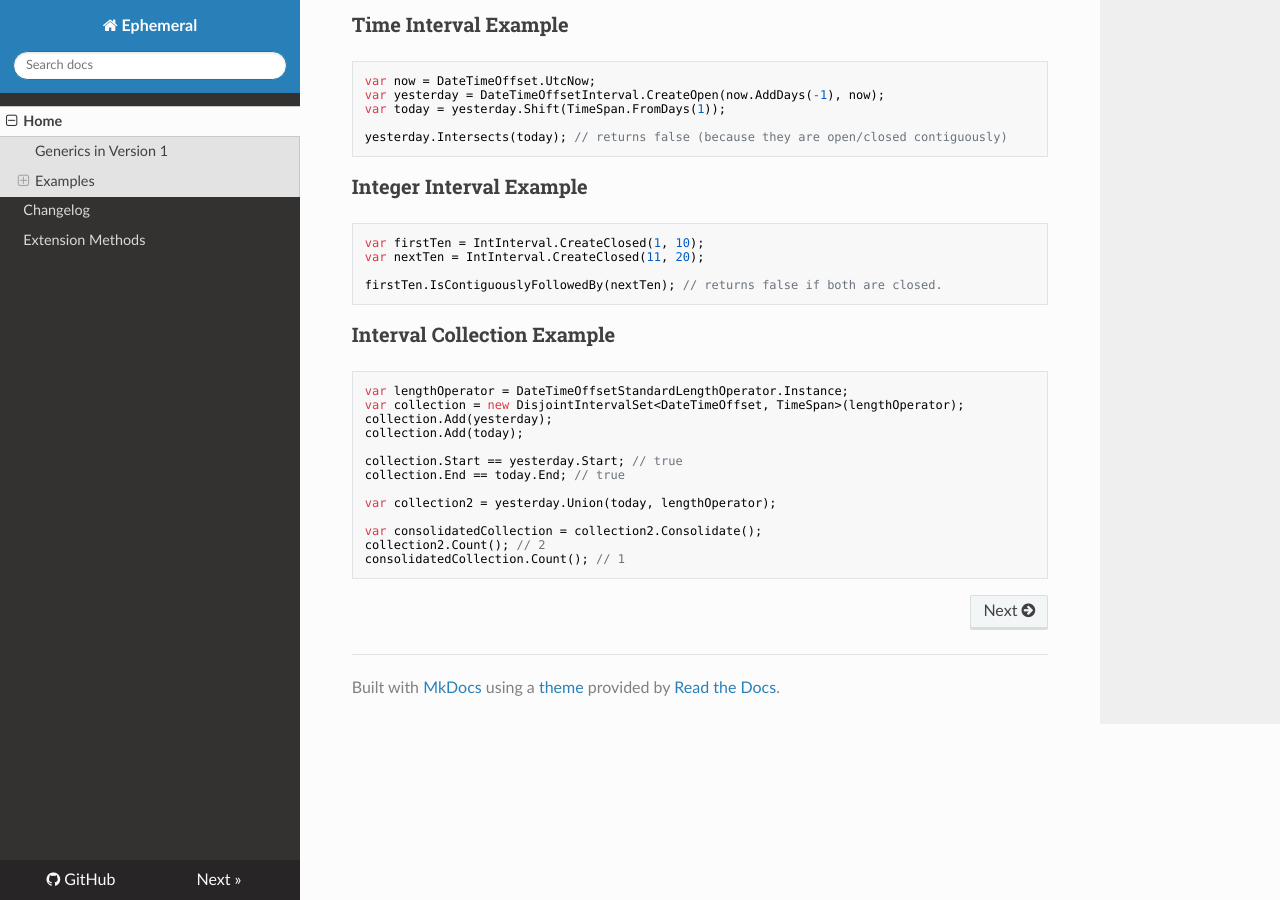
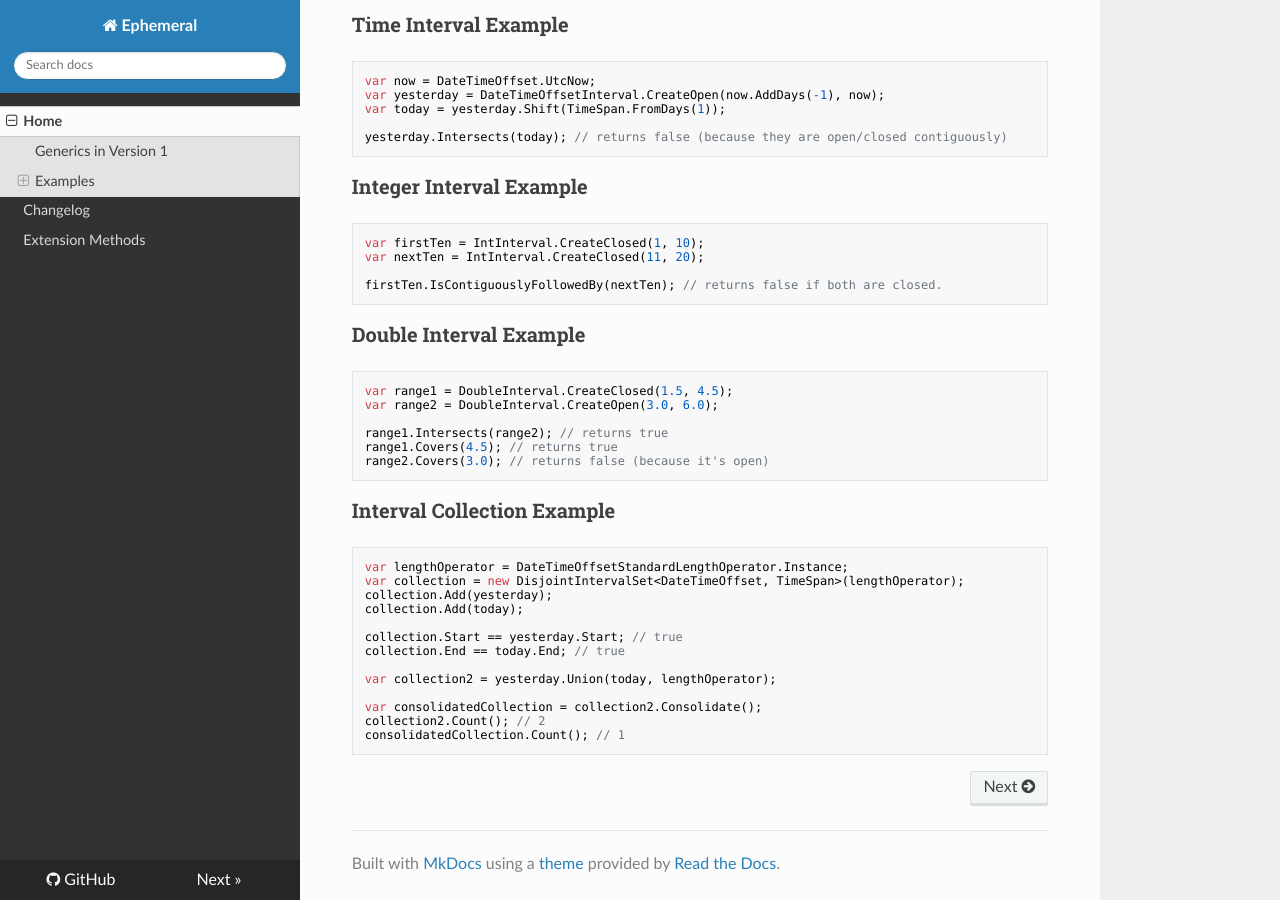
Before and after one commit to marsop/ephemeral, an MkDocs documentation site: the page built from docs/index.md, in a window 1280 px wide and 900 px high, scrolled down 1275 px. Built offline with MkDocs 1.6.1, drawn with Linux system fonts in a browser that asks for light colours; nearby versions of some CDN libraries.

Commit message:
docs: add double interval example to index.md
Added a concise example demonstrating the usage of `DoubleInterval`
(including open/closed boundaries, `Intersects`, and `Covers`) to the
Examples section in the main documentation.

Co-authored-by: google-labs-jules[bot] <161369871+google-labs-jules[bot]@users.noreply.github.com>

````diff
--- a/docs/index.md
+++ b/docs/index.md
@@ -51,6 +51,17 @@ var nextTen = IntInterval.CreateClosed(11, 20);
 firstTen.IsContiguouslyFollowedBy(nextTen); // returns false if both are closed.
 ```
 
+### Double Interval Example
+
+```csharp
+var range1 = DoubleInterval.CreateClosed(1.5, 4.5);
+var range2 = DoubleInterval.CreateOpen(3.0, 6.0);
+
+range1.Intersects(range2); // returns true
+range1.Covers(4.5); // returns true
+range2.Covers(3.0); // returns false (because it's open)
+```
+
 ### Interval Collection Example
 
 ```csharp
````
